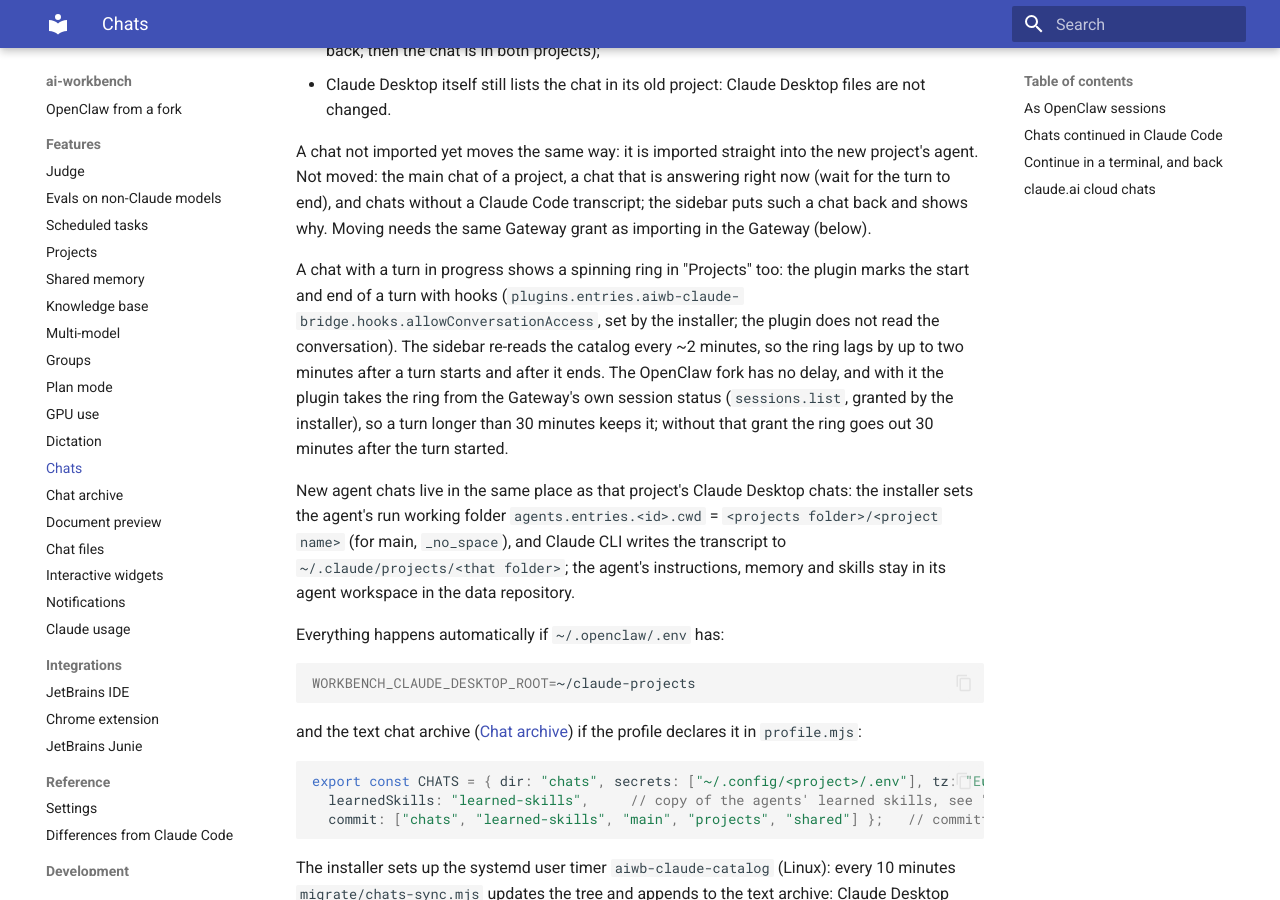
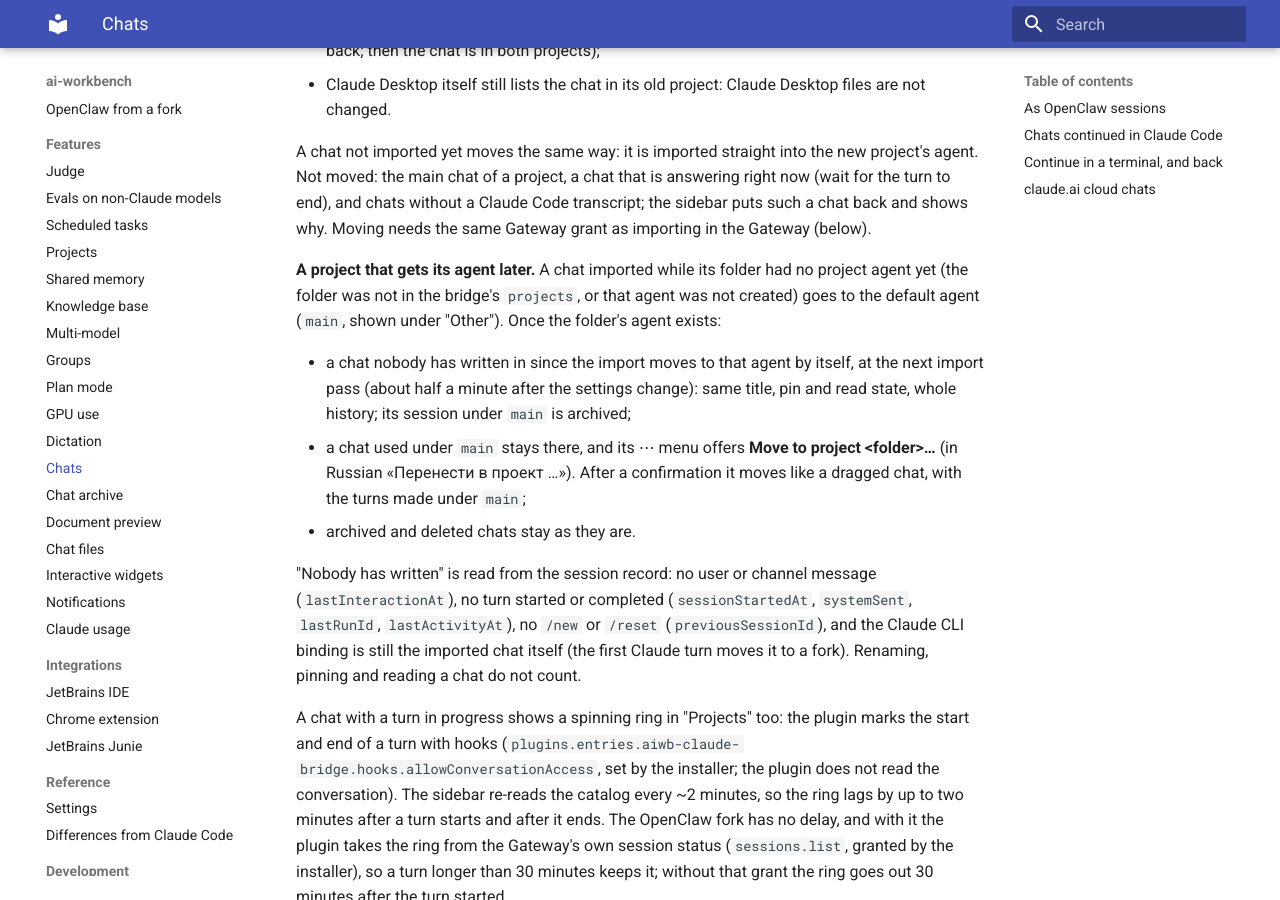
Before and after one commit to SingularBunny/ai-workbench, an MkDocs documentation site: the page built from docs/features/chats.md, in a window 1280 px wide and 900 px high, scrolled down 1143 px. Built offline with MkDocs 1.6.1 and Material for MkDocs 9.7.7, drawn with Linux system fonts in a browser that asks for light colours.

Commit message:
Docker check: chats adopted into main move to the folder's agent when untouched, used ones by the menu request

```diff
--- a/docs/features/chats.md
+++ b/docs/features/chats.md
@@ -41,6 +41,22 @@ A chat not imported yet moves the same way: it is imported straight into the new
 main chat of a project, a chat that is answering right now (wait for the turn to end), and chats without a Claude
 Code transcript; the sidebar puts such a chat back and shows why. Moving needs the same Gateway grant as importing
 in the Gateway (below).
+
+**A project that gets its agent later.** A chat imported while its folder had no project agent yet (the folder was
+not in the bridge's `projects`, or that agent was not created) goes to the default agent (`main`, shown under
+"Other"). Once the folder's agent exists:
+
+- a chat nobody has written in since the import moves to that agent by itself, at the next import pass (about half
+  a minute after the settings change): same title, pin and read state, whole history; its session under `main` is
+  archived;
+- a chat used under `main` stays there, and its ⋯ menu offers **Move to project &lt;folder&gt;…** (in Russian
+  «Перенести в проект …»). After a confirmation it moves like a dragged chat, with the turns made under `main`;
+- archived and deleted chats stay as they are.
+
+"Nobody has written" is read from the session record: no user or channel message (`lastInteractionAt`), no turn
+started or completed (`sessionStartedAt`, `systemSent`, `lastRunId`, `lastActivityAt`), no `/new` or `/reset`
+(`previousSessionId`), and the Claude CLI binding is still the imported chat itself (the first Claude turn moves it
+to a fork). Renaming, pinning and reading a chat do not count.
 
 A chat with a turn in progress shows a spinning ring in "Projects" too: the plugin marks the start and end of a turn with hooks
 (`plugins.entries.aiwb-claude-bridge.hooks.allowConversationAccess`, set by the installer; the plugin does not
```
Also changed, not shown: 2 other files.
